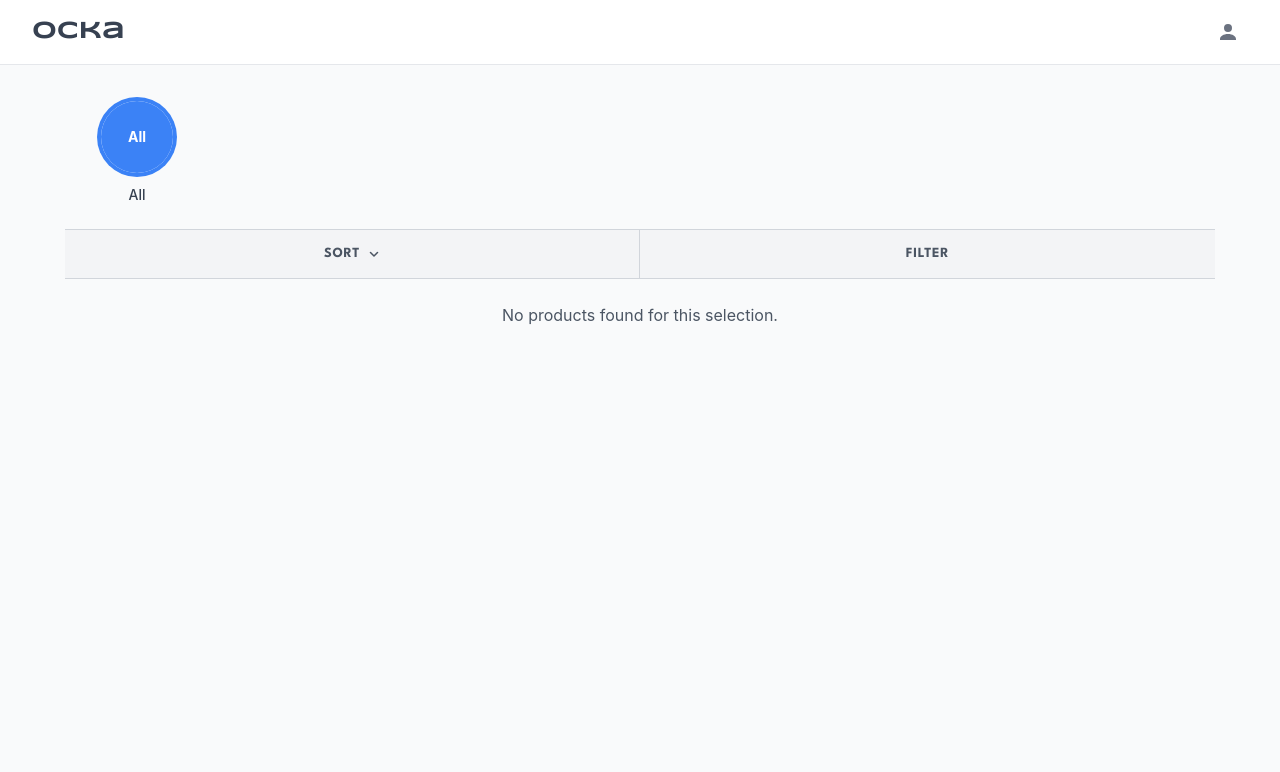
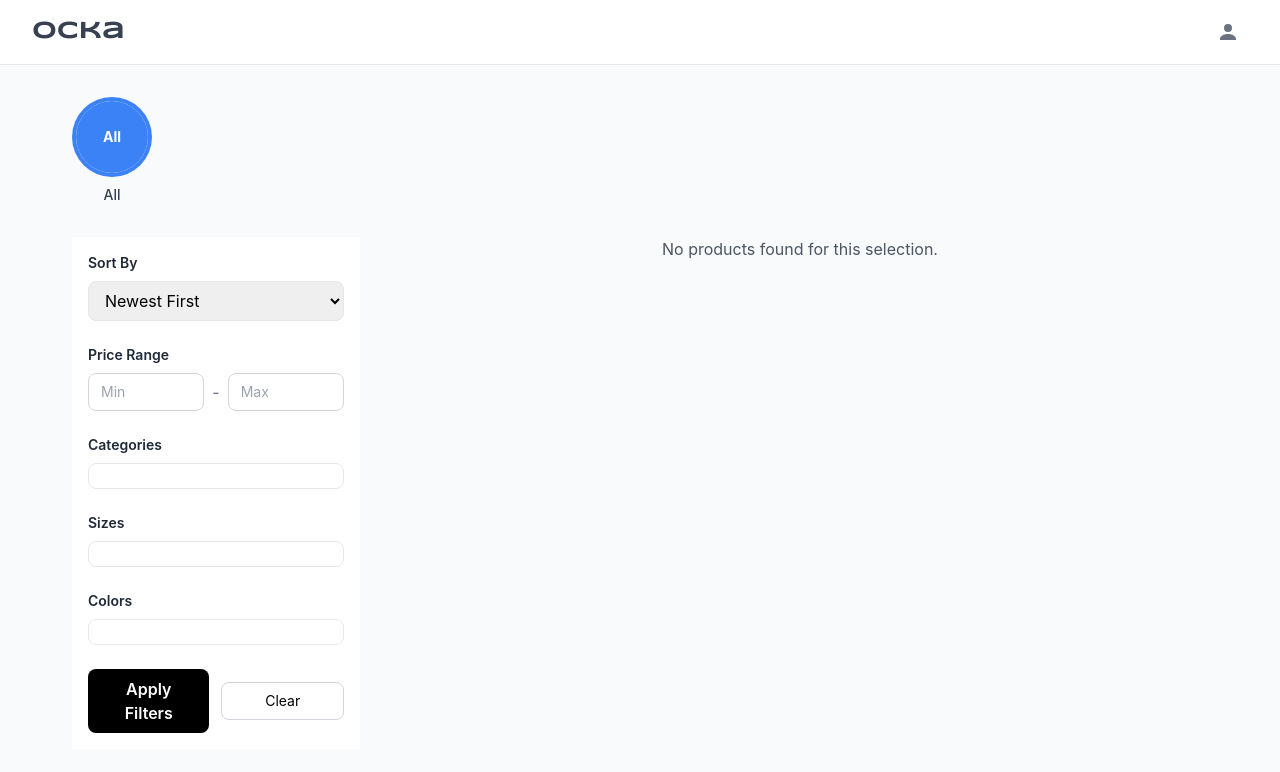
Before and after one commit to abdullanishad/ocka_inventory_and_catalog_saas_platform, a Django app: page /catalog/ in a window 1280 px wide. Shown: the top 772 px of the page. Run offline with Django 5.2, Linux system fonts and the light colour scheme; data that the repository does not hold is empty; some libraries are stand-ins or nearby versions.

Commit message:
added advanced filtering option

```diff
--- a/catalog/forms.py
+++ b/catalog/forms.py
@@ -1,8 +1,10 @@
-# catalog/forms.py
+# In abdullanishad/ocka_inventory_and_catalog_saas_platform/ocka_inventory_and_catalog_saas_platform-ba7b91b8be5ddbfe7b8624e9500ed82705a0baab/catalog/forms.py
+
 from django import forms
-from .models import Product
+from .models import Product, Category, Color, Size  # Make sure Category, Color, Size are imported
 
 class ProductForm(forms.ModelForm):
+    # ... (Your existing ProductForm is unchanged) ...
     class Meta:
         model = Product
         fields = [
@@ -21,12 +23,67 @@ class ProductForm(forms.ModelForm):
             "wholesale_price": forms.NumberInput(attrs={'class': 'w-full border rounded-lg px-3 py-2'}),
             "retail_price": forms.NumberInput(attrs={'class': 'w-full border rounded-lg px-3 py-2'}),
             "description": forms.Textarea(attrs={"rows": 4, 'class': 'w-full border rounded-lg px-3 py-2'}),
-            "fabric": forms.Select(attrs={'class': 'w-full border rounded-lg px-3 py-2'}),
-             # === WIDGETS FOR CHECKBOXES ===
             "fabrics": forms.CheckboxSelectMultiple,
             "colors": forms.CheckboxSelectMultiple,
         }
 
-#
-# The old MoqOptionFormSet that was causing the error has been completely removed.
-#
+# --- REPLACE YOUR ProductFilterForm WITH THIS ---
+
+SORT_CHOICES = (
+    ("newest", "Newest First"),
+    ("price_asc", "Price: Low to High"),
+    ("price_desc", "Price: High to Low"),
+)
+
+class ProductFilterForm(forms.Form):
+    # 1. Set base querysets to .none()
+    categories = forms.ModelMultipleChoiceField(
+        queryset=Category.objects.none(),
+        widget=forms.CheckboxSelectMultiple,
+        required=False
+    )
+    colors = forms.ModelMultipleChoiceField(
+        queryset=Color.objects.none(),
+        widget=forms.CheckboxSelectMultiple,
+        required=False
+    )
+    sizes = forms.ModelMultipleChoiceField(
+        queryset=Size.objects.none(),
+        widget=forms.CheckboxSelectMultiple,
+        required=False
+    )
+    min_price = forms.DecimalField(
+        max_digits=10,
+        decimal_places=2,
+        required=False,
+        widget=forms.NumberInput(attrs={'placeholder': 'Min'})
+    )
+    max_price = forms.DecimalField(
+        max_digits=10,
+        decimal_places=2,
+        required=False,
+        widget=forms.NumberInput(attrs={'placeholder': 'Max'})
+    )
+    sort = forms.ChoiceField(
+        choices=SORT_CHOICES,
+        required=False,
+        widget=forms.Select(attrs={'class': 'w-full border rounded-lg px-3 py-2'})
+    )
+
+    # 2. Add __init__ to accept dynamic querysets
+    def __init__(self, *args, **kwargs):
+        categories_qs = kwargs.pop('categories_qs', Category.objects.none())
+        colors_qs = kwargs.pop('colors_qs', Color.objects.none())
+        sizes_qs = kwargs.pop('sizes_qs', Size.objects.none())
+
+        super().__init__(*args, **kwargs)
+
+        # 3. Assign the dynamic querysets to the form fields
+        self.fields['categories'].queryset = categories_qs
+        self.fields['colors'].queryset = colors_qs
+        self.fields['sizes'].queryset = sizes_qs
+
+        # Apply Tailwind classes to price fields
+        for field_name, field in self.fields.items():
+            if field.widget.__class__ == forms.NumberInput:
+                 field.widget.attrs.update({'class': 'w-full border border-gray-300 rounded-lg px-3 py-2 text-sm'})
--- a/catalog/templates/catalog/product_list.html
+++ b/catalog/templates/catalog/product_list.html
@@ -4,7 +4,7 @@
 {% block title %}All Products{% endblock %}
 
 {% block content %}
-<div class="max-w-[1150px] mx-auto py-6">
+<div class="max-w-[1200px] mx-auto py-6">
 
   <div class="px-4 sm:px-6 lg:px-8">
     <div id="wh-rail" class="flex items-center space-x-4 overflow-x-auto no-scrollbar py-2">
@@ -16,10 +16,9 @@
         </div>
         <p class="mt-2 text-sm font-medium text-gray-700">All</p>
       </a>
-
       {% for w in wholesalers %}
         {% with profile=w.users.first.profile %}
-        <a href="?wholesaler={{ w.id }}{% if request.GET.category %}&category={{ request.GET.category }}{% endif %}{% if request.GET.sort %}&sort={{ request.GET.sort }}{% endif %}" class="flex-shrink-0 text-center group">
+        <a href="?wholesaler={{ w.id }}" class="flex-shrink-0 text-center group">
           <div class="w-20 h-20 rounded-full p-1 transition-all duration-300 {% if request.GET.wholesaler|stringformat:'s' == w.id|stringformat:'s' %}bg-purple-500{% else %}bg-white ring-2 ring-gray-300 group-hover:ring-purple-500{% endif %}">
             <div class="w-full h-full bg-white rounded-full overflow-hidden">
               {% if profile and profile.business_logo %}
@@ -38,35 +37,94 @@
     </div>
   </div>
 
-  <section class="mt-4 bg-gray-100 border-t border-b border-gray-300">
-    <div class="grid grid-cols-2">
-      <div class="relative border-r border-gray-300">
-        <button id="sort-btn" class="w-full h-12 flex items-center justify-center gap-2 text-sm font-bold tracking-wider text-gray-600" style="font-family: 'League Spartan', sans-serif;">
-          <span>SORT</span>
-          <svg class="w-3 h-3" fill="none" stroke="currentColor" viewBox="0 0 24 24"><path stroke-linecap="round" stroke-linejoin="round" stroke-width="3" d="M19 9l-7 7-7-7"></path></svg>
+  <div class="mt-4 px-4 sm:px-6 md:hidden">
+    <button id="mobile-filter-open-btn" class="w-full flex items-center justify-between px-4 py-2 border border-gray-300 rounded-lg text-gray-700 font-semibold">
+      <span>Show Filters</span>
+      <svg xmlns="http://www.w3.org/2000/svg" class="h-5 w-5" fill="none" viewBox="0 0 24 24" stroke="currentColor" stroke-width="2">
+        <path stroke-linecap="round" stroke-linejoin="round" d="M4 6h16M4 12h16M4 18h16" />
+      </svg>
     </button>
-        <div id="sort-menu" class="absolute left-0 top-full mt-px w-full bg-white border border-gray-300 shadow-lg hidden z-10">
-          <a href="?{% if request.GET.wholesaler %}wholesaler={{ request.GET.wholesaler }}&{% endif %}{% if request.GET.category %}category={{ request.GET.category }}&{% endif %}sort=newest" class="block px-4 py-3 text-sm text-gray-700 hover:bg-gray-50">Newest First</a>
-          <a href="?{% if request.GET.wholesaler %}wholesaler={{ request.GET.wholesaler }}&{% endif %}{% if request.GET.category %}category={{ request.GET.category }}&{% endif %}sort=price_desc" class="block px-4 py-3 text-sm text-gray-700 hover:bg-gray-50">Price High → Low</a>
-          <a href="?{% if request.GET.wholesaler %}wholesaler={{ request.GET.wholesaler }}&{% endif %}{% if request.GET.category %}category={{ request.GET.category }}&{% endif %}sort=price_asc" class="block px-4 py-3 text-sm text-gray-700 hover:bg-gray-50">Price Low → High</a>
+  </div>
+
+  <div class="mt-6 flex flex-col md:flex-row gap-8 px-4 sm:px-6 lg:px-8">
+
+    <div id="filter-sidebar-wrapper" class="fixed inset-0 z-40 md:relative md:z-auto hidden md:block md:w-64 lg:w-72 md:flex-shrink-0">
+
+      <div id="filter-overlay" class="fixed inset-0 bg-black/50 md:hidden"></div>
+
+      <aside id="filter-sidebar" class="fixed top-0 left-0 w-72 h-full bg-white z-50 overflow-y-auto transform -translate-x-full md:transform-none transition-transform duration-300 ease-in-out md:relative md:w-full md:h-auto md:translate-x-0">
+
+        <div class="flex items-center justify-between p-4 border-b md:hidden">
+          <h2 class="text-lg font-semibold">Filters</h2>
+          <button id="mobile-filter-close-btn" class="text-gray-500 hover:text-gray-800">
+            <svg xmlns="http://www.w3.org/2000/svg" class="h-6 w-6" fill="none" viewBox="0 0 24 24" stroke="currentColor" stroke-width="2">
+              <path stroke-linecap="round" stroke-linejoin="round" d="M6 18L18 6M6 6l12 12" />
+            </svg>
+          </button>
+        </div>
+
+        <form method="get" class="space-y-6 p-4">
+          {% if request.GET.wholesaler %}
+            <input type="hidden" name="wholesaler" value="{{ request.GET.wholesaler }}">
+          {% endif %}
+
+          <div>
+            <label for="{{ filter_form.sort.id_for_label }}" class="block text-sm font-semibold text-gray-800 mb-2">Sort By</label>
+            {{ filter_form.sort }}
+          </div>
+
+          <div>
+            <label class="block text-sm font-semibold text-gray-800 mb-2">Price Range</label>
+            <div class="flex items-center gap-2">
+              {{ filter_form.min_price }}
+              <span class="text-gray-500">-</span>
+              {{ filter_form.max_price }}
             </div>
           </div>
 
-      <div class="relative">
-        <button id="filter-btn" class="w-full h-12 flex items-center justify-center text-sm font-bold tracking-wider text-gray-600" style="font-family: 'League Spartan', sans-serif;">
-          <span>FILTER</span>
-        </button>
-        <div id="filter-menu" class="absolute right-0 top-full mt-px w-full bg-white border border-gray-300 shadow-lg hidden z-10">
-          <a href="?{% if request.GET.wholesaler %}wholesaler={{ request.GET.wholesaler }}&{% endif %}{% if request.GET.sort %}sort={{ request.GET.sort }}&{% endif %}" class="block px-4 py-3 text-sm text-gray-700 hover:bg-gray-50">All Categories</a>
-          {% for c in categories %}
-            <a href="?{% if request.GET.wholesaler %}wholesaler={{ request.GET.wholesaler }}&{% endif %}{% if request.GET.sort %}sort={{ request.GET.sort }}&{% endif %}category={{ c.id }}" class="block px-4 py-3 text-sm text-gray-700 hover:bg-gray-50">{{ c.name }}</a>
+          <div>
+            <label class="block text-sm font-semibold text-gray-800 mb-2">Categories</label>
+            <div class="space-y-2 max-h-48 overflow-y-auto border rounded-lg p-3">
+              {% for choice in filter_form.categories %}
+                <label class="flex items-center gap-2 text-sm text-gray-700">
+                  {{ choice.tag }} {{ choice.choice_label }}
+                </label>
               {% endfor %}
             </div>
           </div>
+
+          <div>
+            <label class="block text-sm font-semibold text-gray-800 mb-2">Sizes</label>
+            <div class="grid grid-cols-3 gap-2 border rounded-lg p-3">
+              {% for choice in filter_form.sizes %}
+                <label class="flex items-center gap-2 text-sm text-gray-700">
+                  {{ choice.tag }} {{ choice.choice_label }}
+                </label>
+              {% endfor %}
             </div>
-  </section>
+          </div>
 
-  <section class="mt-6 grid gap-4 grid-cols-2 md:gap-6 md:grid-cols-3 xl:grid-cols-4 px-4 sm:px-6 lg:px-8">
+          <div>
+            <label class="block text-sm font-semibold text-gray-800 mb-2">Colors</label>
+            <div class="grid grid-cols-3 gap-2 border rounded-lg p-3">
+              {% for choice in filter_form.colors %}
+                <label class="flex items-center gap-2 text-sm text-gray-700">
+                  {{ choice.tag }} {{ choice.choice_label }}
+                </label>
+              {% endfor %}
+            </div>
+          </div>
+
+          <div class="flex items-center gap-3">
+              <button type="submit" class="w-full bg-black text-white px-4 py-2 rounded-lg font-semibold">Apply Filters</button>
+              <a href="?{% if request.GET.wholesaler %}wholesaler={{ request.GET.wholesaler }}{% endif %}" class="w-full border border-gray-300 text-center px-4 py-2 rounded-lg text-sm">Clear</a>
+          </div>
+        </form>
+      </aside>
+    </div>
+
+    <section class="flex-1">
+      <div class="grid gap-4 grid-cols-2 md:gap-6 md:grid-cols-2 lg:grid-cols-3">
         {% for p in products %}
           <a href="{% url 'catalog:product_detail' p.id %}" class="group block">
             <div class="aspect-[3/4] w-full overflow-hidden bg-gray-200">
@@ -88,46 +146,46 @@
                 <span class="text-xs text-gray-400">Out of Stock</span>
               {% endfor %}
             </div>
+
             <div class="mt-1 text-blue-600 font-extrabold">₹{{ p.wholesale_price }}</div>
           </a>
         {% empty %}
           <p class="text-gray-600 col-span-full text-center">No products found for this selection.</p>
         {% endfor %}
+      </div>
     </section>
 
+  </div>
 </div>
 
 <script>
 document.addEventListener('DOMContentLoaded', function() {
-    const sortBtn = document.getElementById('sort-btn');
-    const sortMenu = document.getElementById('sort-menu');
-    const filterBtn = document.getElementById('filter-btn');
-    const filterMenu = document.getElementById('filter-menu');
+    const openBtn = document.getElementById('mobile-filter-open-btn');
+    const closeBtn = document.getElementById('mobile-filter-close-btn');
+    const wrapper = document.getElementById('filter-sidebar-wrapper');
+    const overlay = document.getElementById('filter-overlay');
+    const sidebar = document.getElementById('filter-sidebar');
 
-    if (sortBtn && sortMenu && filterBtn && filterMenu) {
-        function toggleDropdown(menu, otherMenu) {
-            menu.classList.toggle('hidden');
-            otherMenu.classList.add('hidden');
+    function openFilter() {
+        wrapper.classList.remove('hidden');
+        // Need a tiny delay for the 'hidden' class to be removed before starting animation
+        setTimeout(() => {
+            sidebar.classList.remove('-translate-x-full');
+        }, 20);
     }
 
-        sortBtn.addEventListener('click', function(event) {
-            event.stopPropagation();
-            toggleDropdown(sortMenu, filterMenu);
-        });
+    function closeFilter() {
+        sidebar.classList.add('-translate-x-full');
+        // Wait for animation to finish before hiding the wrapper
+        setTimeout(() => {
+            wrapper.classList.add('hidden');
+        }, 300); // 300ms matches the 'duration-300' class
+    }
 
-        filterBtn.addEventListener('click', function(event) {
-            event.stopPropagation();
-            toggleDropdown(filterMenu, sortMenu);
-        });
-
-        document.addEventListener('click', function(event) {
-            if (!sortMenu.contains(event.target) && !sortBtn.contains(event.target)) {
-                sortMenu.classList.add('hidden');
-            }
-            if (!filterMenu.contains(event.target) && !filterBtn.contains(event.target)) {
-                filterMenu.classList.add('hidden');
-            }
-        });
+    if (openBtn && closeBtn && wrapper && overlay && sidebar) {
+        openBtn.addEventListener('click', openFilter);
+        closeBtn.addEventListener('click', closeFilter);
+        overlay.addEventListener('click', closeFilter);
     }
 });
 </script>
--- a/catalog/views.py
+++ b/catalog/views.py
@@ -2,22 +2,34 @@
 
 import json
 import csv
+# --- 1. Import Q for complex lookups and Decimal for prices ---
+from decimal import Decimal, InvalidOperation
+from django.db.models import Q, Sum, Count, F, FloatField, ExpressionWrapper, Prefetch, Avg, Value, DecimalField
+# --- (rest of your imports) ---
 from django.http import JsonResponse, HttpResponse, HttpResponseForbidden
 from django.shortcuts import render, redirect, get_object_or_404
 from django.contrib import messages
 from django.contrib.auth.decorators import login_required, user_passes_test
 from django.db import transaction
-# --- 1. ADD Prefetch IMPORT ---
 from django.db.models import Sum, Count, F, FloatField, ExpressionWrapper, Prefetch, Avg, Value, DecimalField
 from django.db.models.functions import TruncDay, Coalesce
 from django.utils import timezone
 from datetime import timedelta
 from django.views.decorators.http import require_POST
 
+
 from accounts.models import Organization, CustomerProfile
 from orders.models import Order, OrderItem
-from .models import Product, Category, SizeStock, Size, ProductImage, CategorySize, MoqOption, Hero, TopBrand
+# --- 2. Import Color and Size models ---
+from .models import (
+    Product, Category, SizeStock, Size, ProductImage, CategorySize,
+    MoqOption, Hero, TopBrand, Color, Fabric
+)
 from .forms import ProductForm
+
+# 1. Make sure all models are imported
+from .models import Product, Category, SizeStock, Size, ProductImage, CategorySize, MoqOption, Hero, TopBrand, Color
+from .forms import ProductForm, ProductFilterForm # 2. Import new form
 
 
 # ---------------------------------------------------------------------
@@ -26,60 +38,83 @@ from .forms import ProductForm
 def require_wholesaler(user) -> bool:
     return getattr(user, "role", None) == "wholesaler" and getattr(user, "organization", None)
 
-# ---------------------------------------------------------------------
-# Public/Retailer Views
-# ---------------------------------------------------------------------
+# --- REPLACE your 'product_list' view with this ---
 def product_list(request):
-    # --- 2. UPDATE THE QUERYSET HERE ---
+    # 1. Base query for all available products
     qs = Product.objects.filter(is_active=True, owner__users__isnull=False).distinct().annotate(
         total_quantity=Coalesce(Sum('size_stocks__quantity'), Value(0))
     ).filter(total_quantity__gt=0).select_related("owner", "category").prefetch_related(
-        # Prefetch the data needed for the size_stock_display property
         Prefetch('size_stocks', queryset=SizeStock.objects.select_related('size')),
         Prefetch('category__category_sizes', queryset=CategorySize.objects.select_related('size'))
     )
-    # --- END OF QUERYSET UPDATE ---
 
+    # 2. Pre-filter by wholesaler if ?wholesaler=ID is in URL
     wholesaler_id = request.GET.get("wholesaler")
-    category_id = request.GET.get("category")
-    sort = request.GET.get("sort", "newest")
-
     if wholesaler_id:
         try:
             qs = qs.filter(owner_id=int(wholesaler_id))
         except (TypeError, ValueError):
             pass
 
-    if category_id:
-        try:
-            qs = qs.filter(category_id=int(category_id))
-        except (TypeError, ValueError):
-            pass
+    # 3. Get the *actual* available filter options based on the product list
+    product_ids = qs.values_list('id', flat=True)
+    categories_qs = Category.objects.filter(product__id__in=product_ids).distinct()
+    sizes_qs = Size.objects.filter(sizestock__product__id__in=product_ids).distinct()
+    colors_qs = Color.objects.filter(products__id__in=product_ids).distinct()
 
-    sort_map = {
-        "newest": "-id",
-        "price_desc": "-wholesale_price",
-        "price_asc": "wholesale_price",
-    }
-    qs = qs.order_by(sort_map.get(sort, "-id"))
+    # 4. Initialize the form with data from the URL AND our dynamic querysets
+    filter_form = ProductFilterForm(
+        request.GET,
+        categories_qs=categories_qs,
+        sizes_qs=sizes_qs,
+        colors_qs=colors_qs
+    )
 
-    # --- FIX: Only show wholesalers that have users ---
+    # 5. Apply filters if the form is submitted and valid
+    if filter_form.is_valid():
+        cd = filter_form.cleaned_data
+
+        if cd['categories']:
+            qs = qs.filter(category__in=cd['categories'])
+        if cd['colors']:
+            qs = qs.filter(colors__in=cd['colors'])
+        if cd['sizes']:
+            qs = qs.filter(size_stocks__size__in=cd['sizes'])
+        if cd['min_price']:
+            qs = qs.filter(wholesale_price__gte=cd['min_price'])
+        if cd['max_price']:
+            qs = qs.filter(wholesale_price__lte=cd['max_price'])
+
+        sort = cd.get('sort') or 'newest'
+        sort_map = {
+            "newest": "-id",
+            "price_desc": "-wholesale_price",
+            "price_asc": "wholesale_price",
+        }
+        qs = qs.order_by(sort_map.get(sort, "-id"))
+
+    else:
+        qs = qs.order_by("-id") # Default sort
+
+    # 6. Get the wholesaler list for the rail (this query is separate and always runs)
     wholesalers = Organization.objects.filter(
         org_type="wholesaler", users__isnull=False
     ).distinct().prefetch_related(
         Prefetch('users__profile', to_attr='user_profile')
     )[:20]
 
+    # 7. Pass everything to the template
     context = {
-        "products": qs,
+        "products": qs.distinct(),
         "wholesalers": wholesalers,
-        "categories": Category.objects.all(),
+        "filter_form": filter_form,
     }
     return render(request, "catalog/product_list.html", context)
+# --- END OF REPLACEMENT ---
 
-# ... (rest of your views.py file) ...
 
 def product_detail(request, pk):
+    # ... (this view remains the same)
     product = get_object_or_404(Product.objects.select_related("category", "owner"), pk=pk, is_active=True)
     related = Product.objects.filter(category=product.category, is_active=True).exclude(pk=product.pk)[:4]
     return render(request, "catalog/product_detail.html", {"product": product, "related": related})
@@ -90,6 +125,7 @@ def product_detail(request, pk):
 @login_required
 @user_passes_test(require_wholesaler)
 def wholesaler_dashboard(request):
+    # ... (this view remains the same)
     org = request.user.organization
 
     # Base queryset for all active products for the wholesaler
@@ -124,7 +160,7 @@ def wholesaler_dashboard(request):
     return render(request, "catalog/wholesaler_dashboard.html", context)
 
 
-# ... (The rest of your views.py file remains the same)
+# ... (The rest of your views.py file remains the same) ...
 
 # ---------------------------------------------------------------------
 # Product add/edit (Updated)
@@ -132,6 +168,7 @@ def wholesaler_dashboard(request):
 @login_required
 @user_passes_test(require_wholesaler)
 def product_add(request):
+    # ... (this view remains the same)
     org = request.user.organization
     if request.method == "POST":
         form = ProductForm(request.POST, request.FILES)
@@ -205,6 +242,7 @@ def product_add(request):
 @login_required
 @user_passes_test(require_wholesaler)
 def product_edit(request, pk):
+    # ... (this view remains the same)
     org = request.user.organization
     product = get_object_or_404(Product, pk=pk, owner=org)
 
@@ -291,6 +329,7 @@ def product_edit(request, pk):
 
 @login_required
 def product_image_delete(request, pk):
+    # ... (this view remains the same)
     if request.method != "POST":
         return HttpResponseForbidden("POST required")
 
@@ -320,6 +359,7 @@ def product_image_delete(request, pk):
 # ---------------------------------------------------------------------
 @login_required
 def category_sizes(request, category_id):
+    # ... (this view remains the same)
     sizes = CategorySize.objects.filter(category_id=category_id).select_related("size")
     data = [{"id": cs.size.id, "name": cs.size.name} for cs in sizes]
     return JsonResponse(data, safe=False)
@@ -332,6 +372,7 @@ def category_sizes(request, category_id):
 @user_passes_test(require_wholesaler)
 @require_POST
 def delete_product(request, pk):
+    # ... (this view remains the same)
     org = request.user.organization
     product = get_object_or_404(Product, pk=pk, owner=org)
 
@@ -346,6 +387,7 @@ def delete_product(request, pk):
 @login_required
 @user_passes_test(require_wholesaler)
 def wholesale_reports(request):
+    # ... (this view remains the same)
     org = request.user.organization
     today = timezone.now().date()
     start_date = today - timedelta(days=29)
@@ -395,6 +437,7 @@ def wholesale_reports(request):
 
 
 def reports_export_csv(request):
+    # ... (this view remains the same)
     """
     Simple CSV export of best_sellers and product stock for the wholesaler.
     """
@@ -437,6 +480,7 @@ def reports_export_csv(request):
 # Home page
 # ---------------------------------------------------------------------
 def home(request):
+    # ... (this view remains the same)
     hero = Hero.objects.filter(is_active=True).order_by('order').first()
     if not hero:
         hero = Hero.objects.last()  # fallback
@@ -453,6 +497,7 @@ def home(request):
     })
 
 def help_support(request):
+    # ... (this view remains the same)
     """
     Renders the help and support page.
     """
```
Lines whose indentation alone changed are shown as unchanged.
